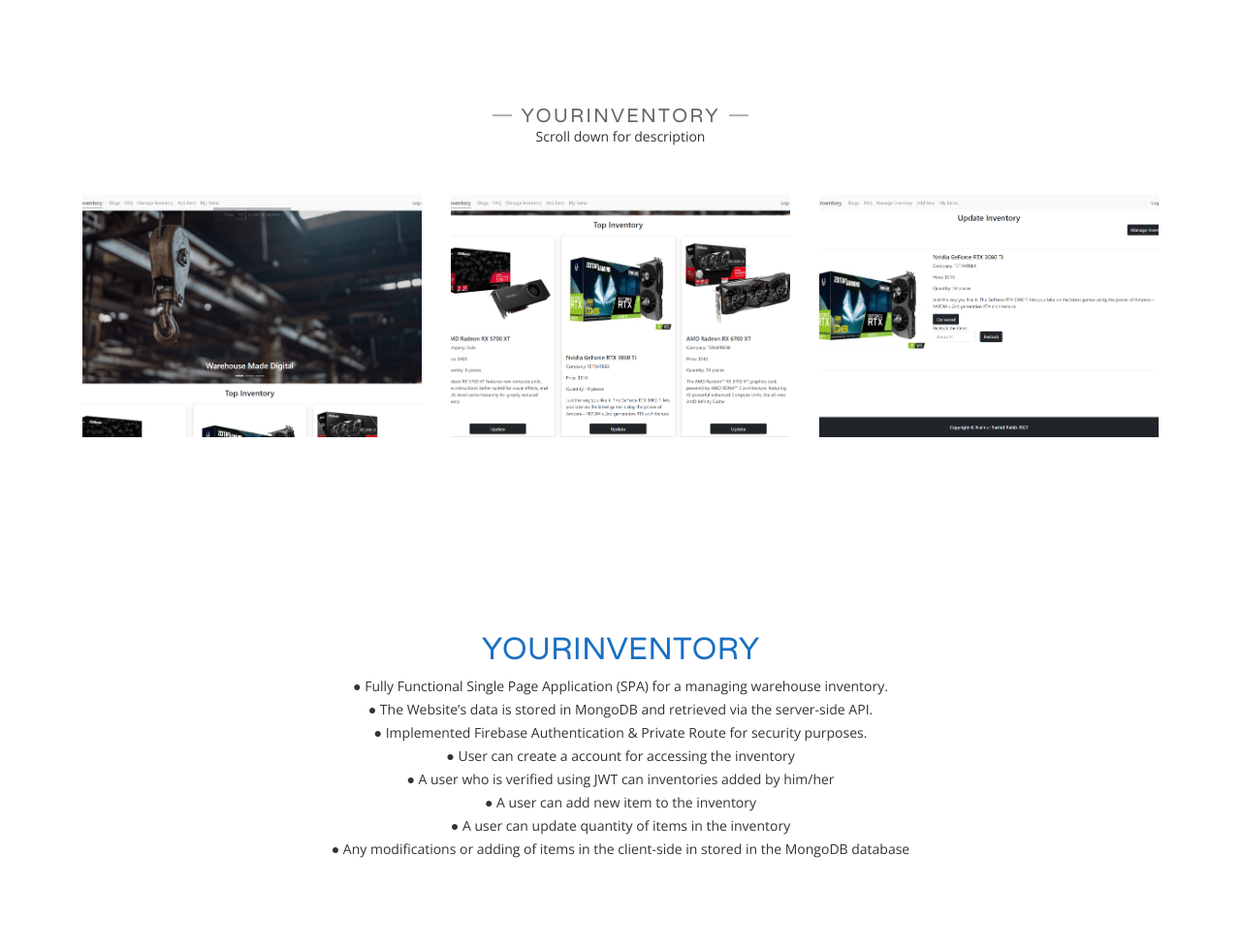
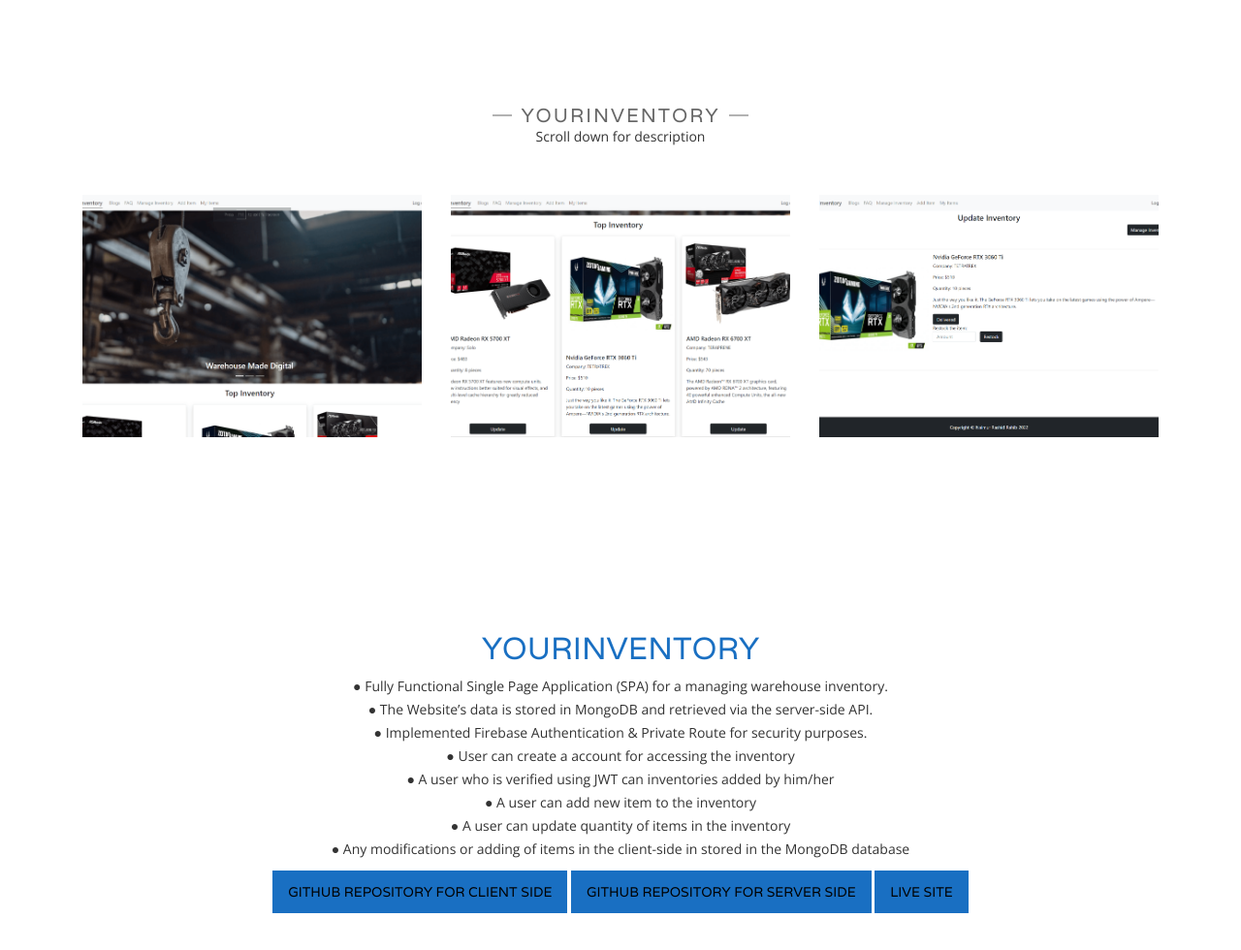
Before and after one commit to 7rahib/portfolio_website, a plain HTML site: page project3.html in a window 1280 px wide. Shown: the part 68-1048 px from the top of the page at 97% size. Drawn offline with nearby package versions, Linux system fonts and the light colour scheme.

Commit message:
external links added

```diff
--- a/project3.html
+++ b/project3.html
@@ -150,6 +150,17 @@
                 ● Any modifications or adding of items in the client-side in stored in the MongoDB database
                 <br>
             </p>
+            <div>
+                <a href="https://github.com/7rahib/your-inventory-client-side-7rahib" target="_blank"
+                    class="btn text-black">GitHub
+                    Repository for
+                    Client Side</a>
+                <a href="https://github.com/7rahib/your-inventory-server-side-7rahib" target="_blank"
+                    class="btn text-black">GitHub
+                    Repository for
+                    Server Side</a>
+                <a href="https://your-inventory-7rahib.web.app/" target="_blank" class="btn">Live Site</a>
+            </div>
         </section><!-- /.section-about -->
 
     </main>
```
Also changed, not shown: project1.html (+11 -0 lines), project2.html (+7 -0 lines).
